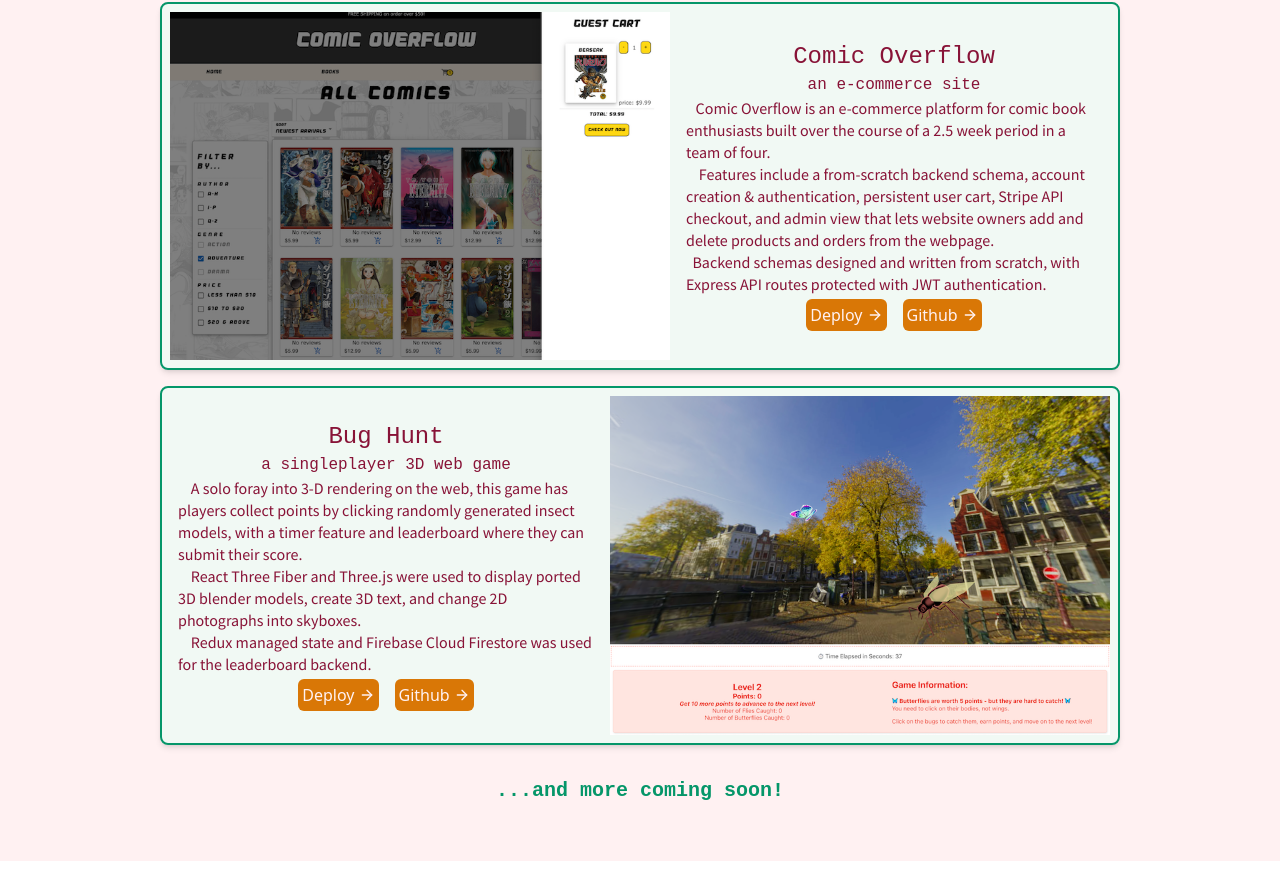
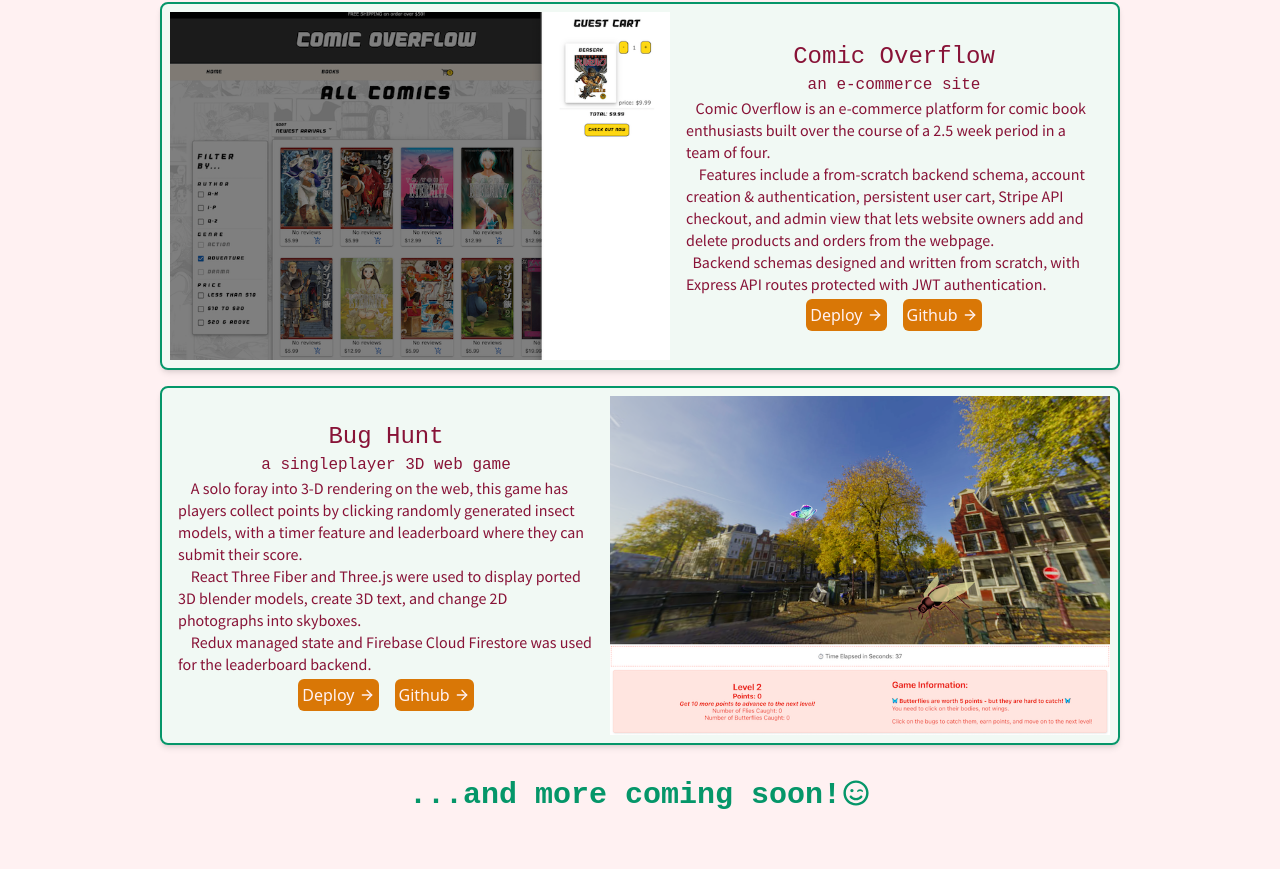
Before and after one commit to rosalie0/rosalie0.github.io, a React (Vite) app: page /projects in a window 1280 px wide. Shown: the part 511-1380 px from the top of the page. Built offline with nearby package versions, Linux system fonts and the light colour scheme; no server answers; a web font is replaced by a local one.

Commit message:
got smiley to be inline using a way given in react-icons documentation to pass down things as props. added bottom padding to make it look more centered because of the font i chose has weird padding.

```diff
--- a/src/components/projects/MoreProjectsComingSoon.tsx
+++ b/src/components/projects/MoreProjectsComingSoon.tsx
@@ -1,9 +1,17 @@
 import React from "react";
+import { SlEmotsmile } from "react-icons/sl";
+import { FaRegSmileWink } from "react-icons/fa";
+import { IconContext } from "react-icons";
 
 const MoreProjectsComingSoon = () => {
   return (
-    <div className="text-center p-4 text-xl text-emerald-600 dark:text-emerald-50 font-frag font-bold">
-      <h5>...and more coming soon!</h5>
+    <div className="flex flex-wrap justify-center items-center gap-1 p-4 text-3xl text-emerald-600 dark:text-emerald-100 font-frag font-bold">
+      <h5>
+        ...and more coming soon!
+        <IconContext.Provider value={{ className: "inline pb-1" }}>
+          <FaRegSmileWink />
+        </IconContext.Provider>
+      </h5>
     </div>
   );
 };
```
